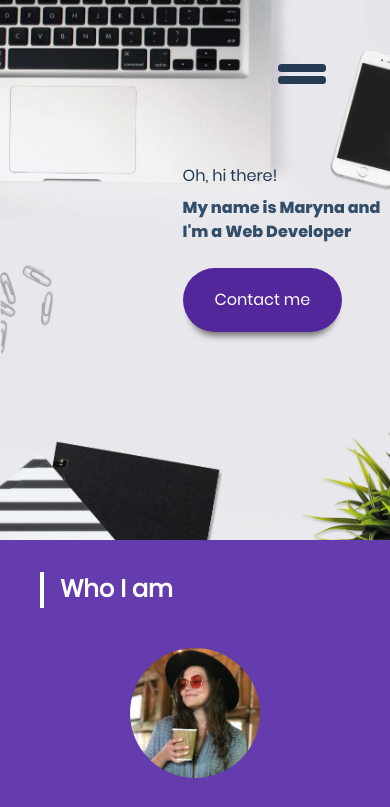
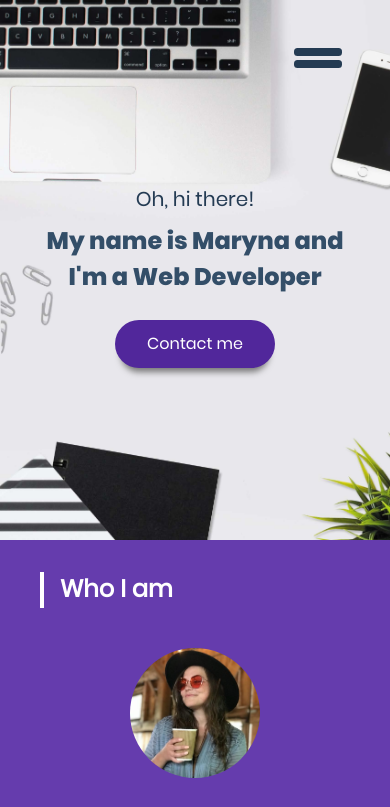
Before and after one commit to marynasalii/marynasalii.github.io, a website: page index.html in a window 390 px wide. Shown: the top 807 px of the page. Drawn offline with Linux system fonts and the light colour scheme; files whose address does not match are found by name.

Commit message:
Intro mobile centered

```diff
--- a/index.html
+++ b/index.html
@@ -18,19 +18,19 @@
 
 	<header id="main-header">
 		<div class="flex justify-end">
-			<button class="m-16">
+			<button class="m-12">
 				<svg class="h-5 w-12" xmlns="http://www.w3.org/2000/svg">
 					<rect class="h-2 w-12" fill="#243B53" rx="3.5" />
 					<rect class="h-2 w-12" fill="#243B53" rx="3.5" y="12" />
 				</svg>
 			</button>
 		</div>
-		<div class="flex flex-col w-7/12 pl-5 mt-3 items-start intro-text">
-			<p class="text-gray-400 sm:text-3xl leading-loose lg:text-2xl">Oh, hi there!</p>
-			<h1 class="text-gray-300 mt-1 mb-1 leading-normal font-extrabold sm:text-4xl lg:text-4xl">My name is Maryna
+		<div class="flex flex-col sm:w-3/4 lg:w-7/12 lg:pl-5 items-center lg:items-start mt-16 intro-text">
+			<p class="text-gray-400 text-xl leading-loose lg:text-2xl">Oh, hi there!</p>
+			<h1 class="text-gray-300 text-center mr-1 ml-1 mt-1 mb-1 leading-normal font-extrabold text-2xl lg:text-4xl">My name is Maryna
 				and
 				<br> I'm a Web Developer</h1>
-			<button class="bg-purple-300 text-white font-medium h-16 mt-5 sm:text-2xl pr-8 pl-8 shadow">Contact
+			<button class="bg-purple-300 text-white font-medium h-12 mt-5 sm:text-2xl pr-8 pl-8 shadow">Contact
 				me</button>
 		</div>
 	</header>
--- a/package.json
+++ b/package.json
@@ -1,6 +1,6 @@
 {
   "scripts": {
-    "serve": "cross-env NODE_ENV=development concurrently \"postcss public/css/style.css -o public/build/style.css --watch\"  \"live-server ./\"",
+    "serve": "cross-env NODE_ENV=development concurrently \"postcss public/css/style.css -o public/build/style.css --watch\"  \"live-server .\"",
     "development": "cross-env NODE_ENV=development postcss public/css/style.css -o public/build/style.css",
     "production": "cross-env NODE_ENV=production postcss public/css/style.css -o public/build/style.css"
   },
```
